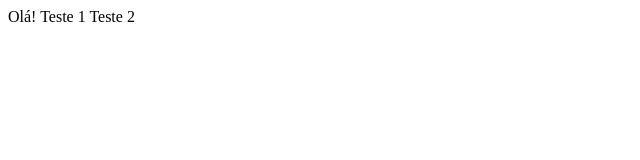
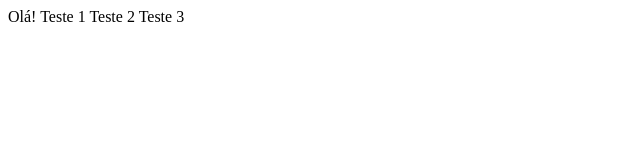
Before and after one commit to laianehermes/curso-git, a plain HTML site: page index.html in a window 1280 px wide. Shown: the full height of the page, 0-640 px from the left. Drawn offline with Linux system fonts and the light colour scheme.

Commit message:
alterando terceiro texto

```diff
--- a/index.html
+++ b/index.html
@@ -10,5 +10,6 @@
     Olá!
     Teste 1
     Teste 2
+    Teste 3
 </body>
 </html>
```
